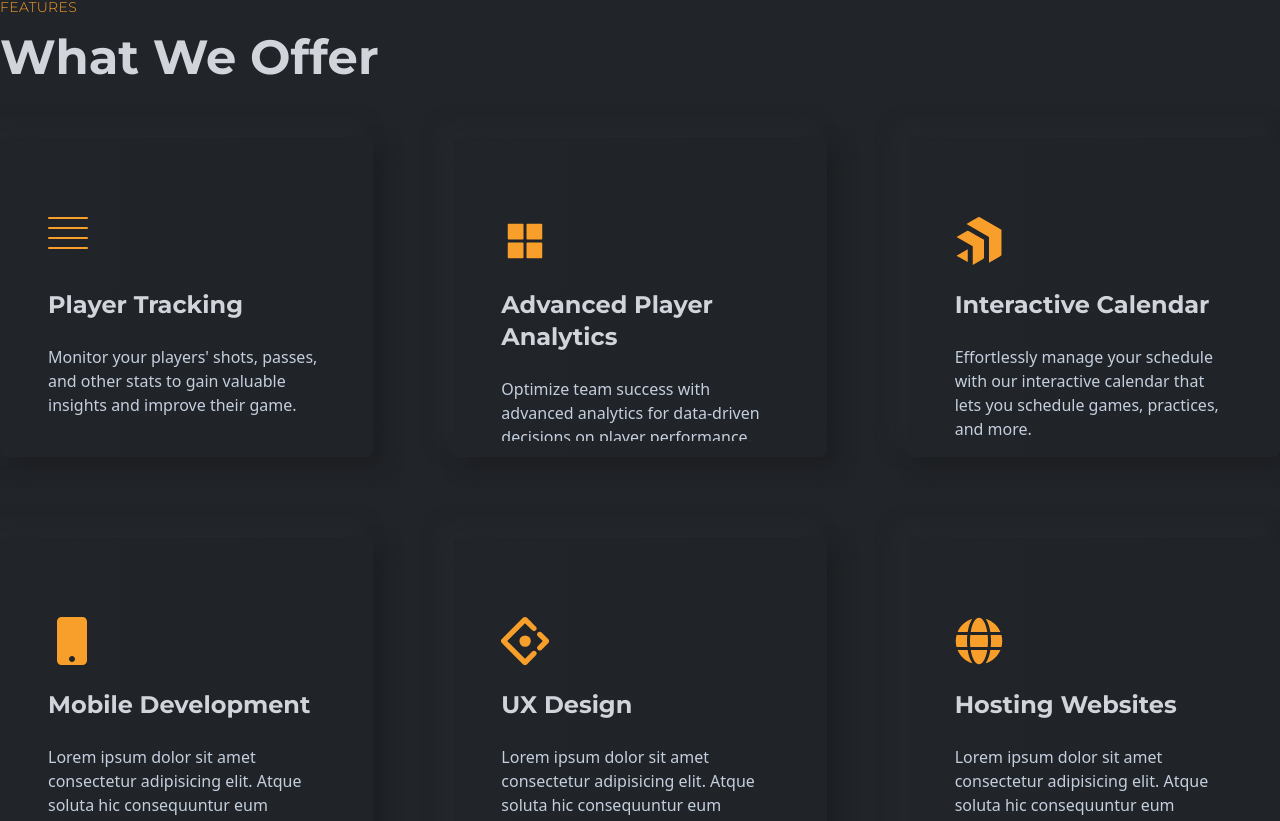
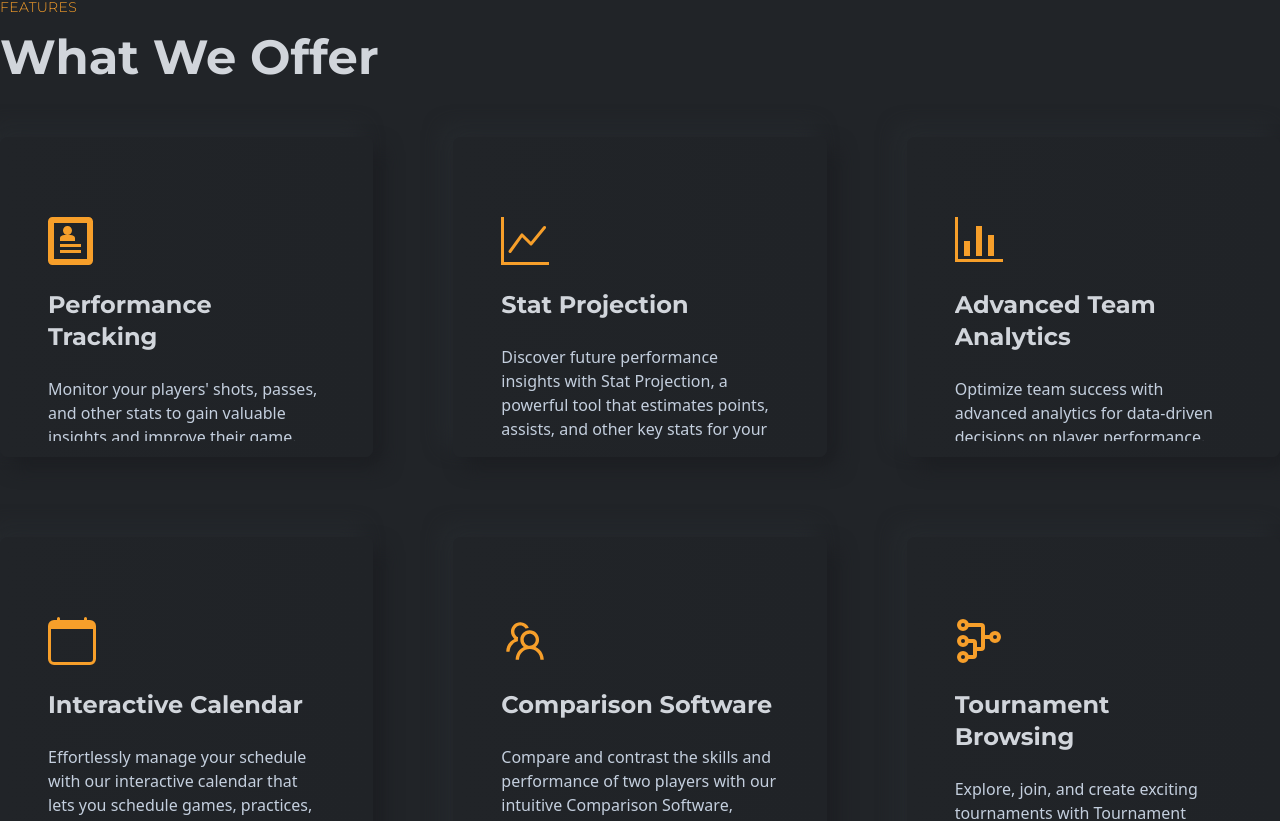
Before and after one commit to TheJad55/EECE430Proj, a React (Create React App) app: page / in a window 1280 px wide. Shown: the part 980-1801 px from the top of the page. Built offline with nearby package versions, Linux system fonts and the light colour scheme.

Commit message:
Update Features.js

```diff
--- a/src/components/features/Features.js
+++ b/src/components/features/Features.js
@@ -1,7 +1,9 @@
 import React from 'react'
-import { AiFillAppstore } from "react-icons/ai";
-import { FaMobile, FaGlobe } from "react-icons/fa";
-import { SiProgress, SiAntdesign } from "react-icons/si";
+import {ImProfile} from "react-icons/im";
+import {TbTournament} from "react-icons/tb";
+import {BsGraphUp, BsCalendar} from "react-icons/bs";
+import {GoGraph} from "react-icons/go";
+import {AiOutlineTeam} from "react-icons/ai"
 import Title from '../layouts/Title';
 import Card from './Card';
 
@@ -14,40 +16,40 @@ const Features = () => {
       <Title title="Features" des="What We Offer" />
       <div className="grid grid-cols-1 md:grid-cols-2 xl:grid-cols-3 gap-6 xl:gap-20">
         <Card
-          title="Player Tracking"
+          title="Performance Tracking"
           des="Monitor your players' shots, passes, and other stats to gain valuable insights and
           improve their game."
-
+          icon={<ImProfile />}
         />
         <Card
-          title="Advanced Player Analytics"
+          title="Stat Projection"
+          des="Discover future performance insights with Stat Projection, a powerful tool that estimates points, assists,
+           and other key stats for your players."
+          icon={<BsGraphUp />}
+        />
+        <Card
+          title="Advanced Team Analytics"
           des="Optimize team success with advanced analytics for data-driven decisions on
           player performance."
-          icon={<AiFillAppstore />}
+          icon={<GoGraph />}
         />
         <Card
           title="Interactive Calendar"
           des="Effortlessly manage your schedule with our interactive calendar that lets you schedule
            games, practices, and more."
-          icon={<SiProgress />}
+          icon={<BsCalendar />}
         />
         <Card
-          title="Mobile Development"
-          des="Lorem ipsum dolor sit amet consectetur adipisicing elit. Atque soluta
-          hic consequuntur eum repellendus ad."
-          icon={<FaMobile />}
+          title="Comparison Software"
+          des="Compare and contrast the skills and performance of two players with our intuitive Comparison Software,
+          designed to help you make informed decisions."
+          icon={<AiOutlineTeam />}
         />
         <Card
-          title="UX Design"
-          des="Lorem ipsum dolor sit amet consectetur adipisicing elit. Atque soluta
-          hic consequuntur eum repellendus ad."
-          icon={<SiAntdesign />}
-        />
-        <Card
-          title="Hosting Websites"
-          des="Lorem ipsum dolor sit amet consectetur adipisicing elit. Atque soluta
-          hic consequuntur eum repellendus ad."
-          icon={<FaGlobe />}
+          title="Tournament Browsing"
+          des="Explore, join, and create exciting tournaments with Tournament Browsing, a comprehensive platform designed to connect
+          players and enhance competition."
+          icon={<TbTournament />}
         />
       </div>
     </section>
```
